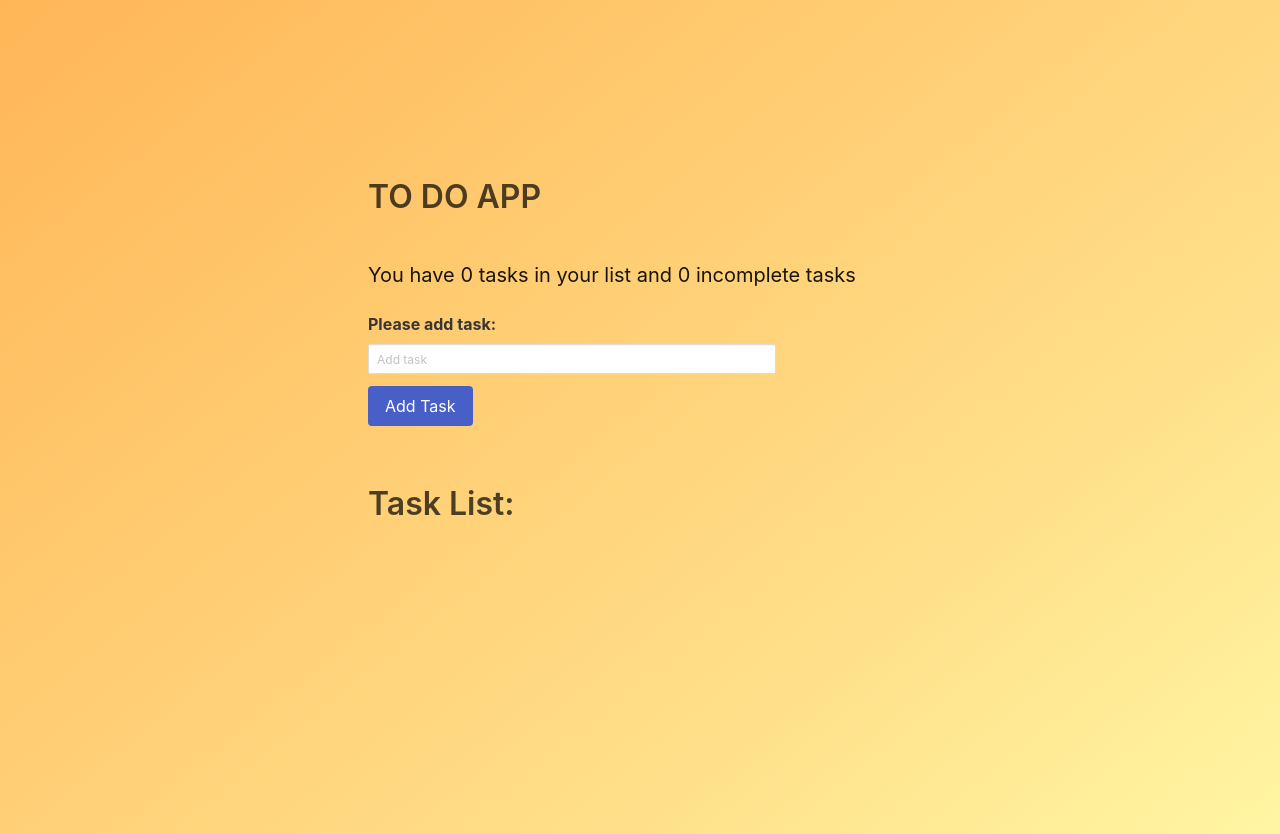
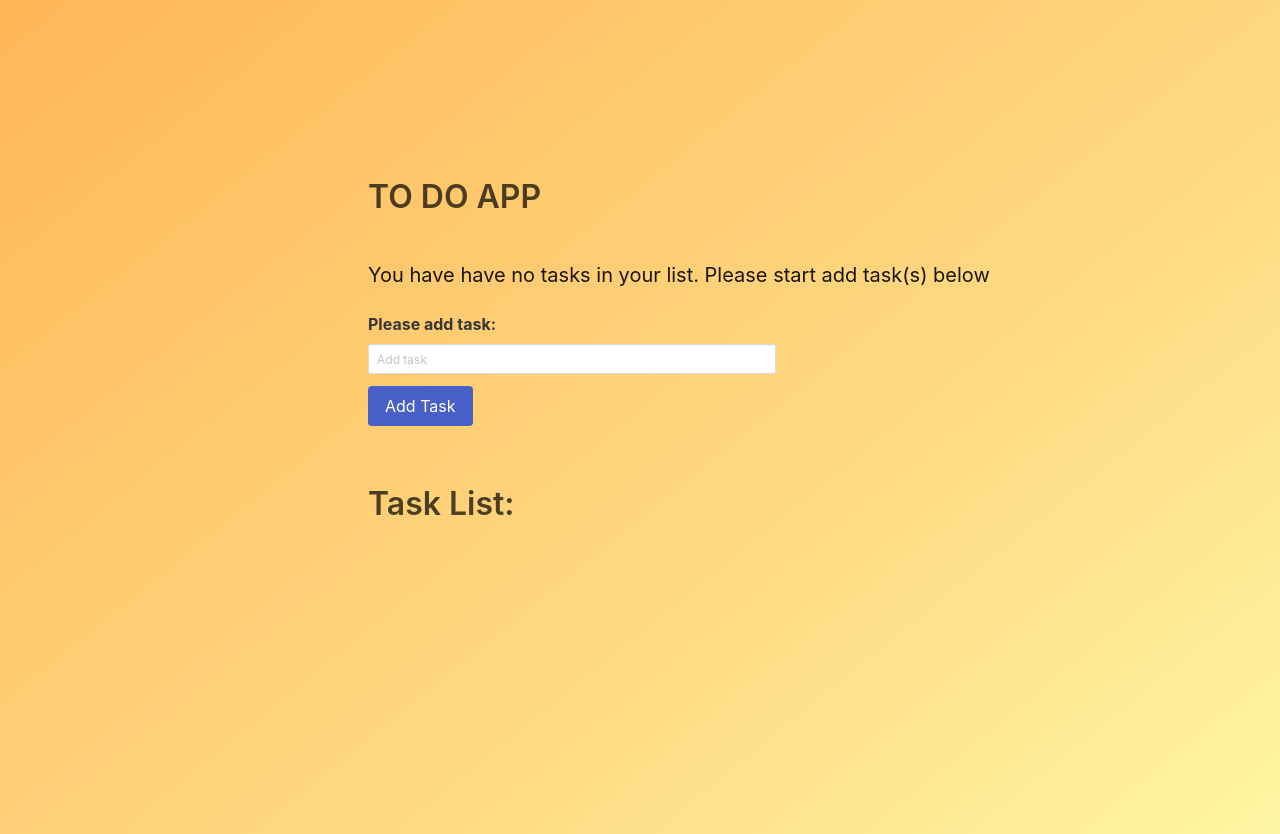
Before and after one commit to Benga-boy/igloo-code-test, a React (Create React App) app: page / in a window 1280 px wide. Built offline with nearby package versions, Linux system fonts and the light colour scheme.

Commit message:
Task message updated

```diff
--- a/src/components/Tasks.js
+++ b/src/components/Tasks.js
@@ -59,7 +59,7 @@ const Tasks = () => {
             </h1>
             <br />
             <h2 className="subtitle">
-              {`You have ${taskList.length} tasks in your list and ${taskList.length > 0 ? taskList.filter(task => task.isComplete === false).length : 0} incomplete tasks`}
+              { taskList.length < 1 ? 'You have have no tasks in your list. Please start add task(s) below' : `You have ${taskList.length} tasks in your list and ${taskList.length > 0 ? taskList.filter(task => task.isComplete === false).length : 0} incomplete tasks`}
             </h2>
 
             <Form
```
